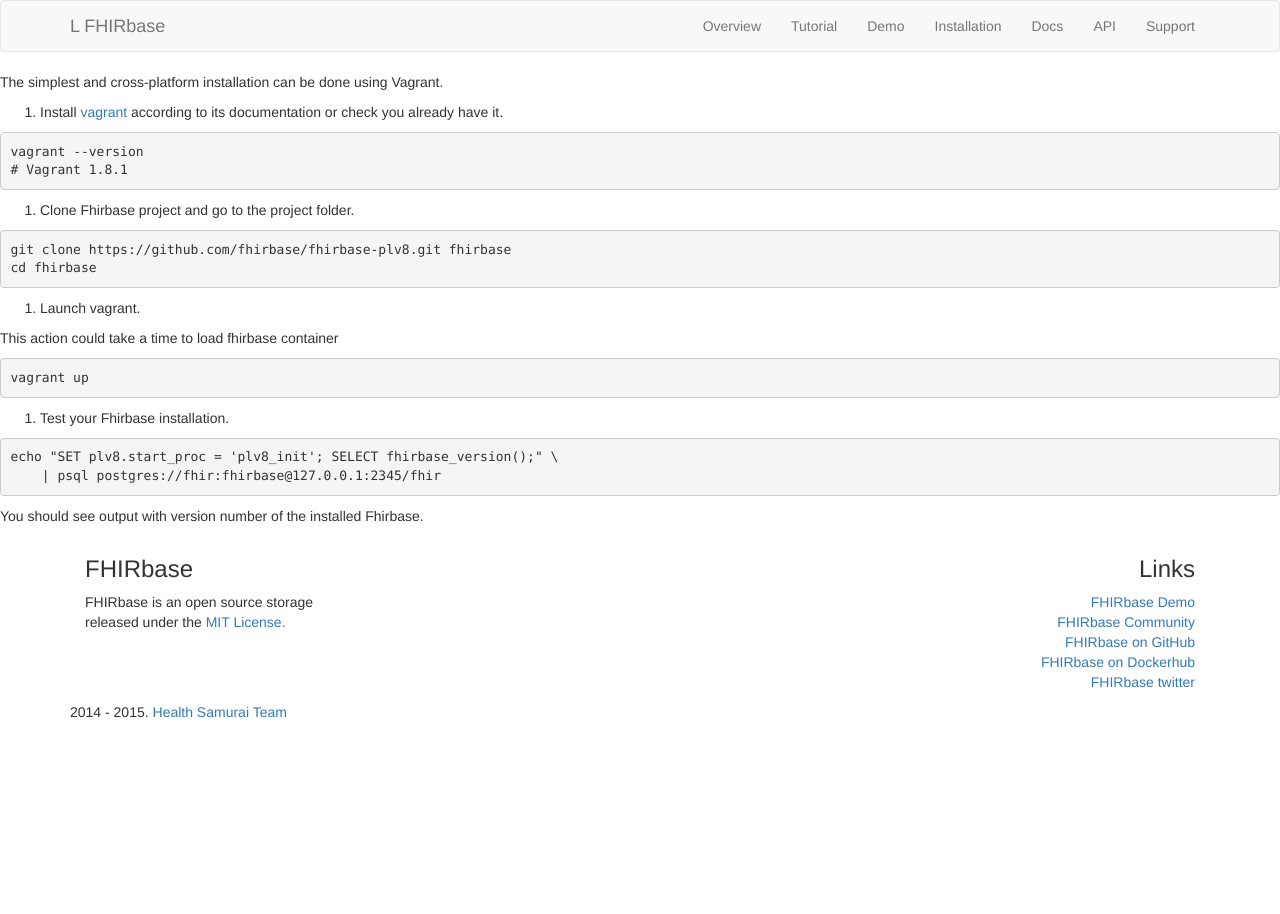
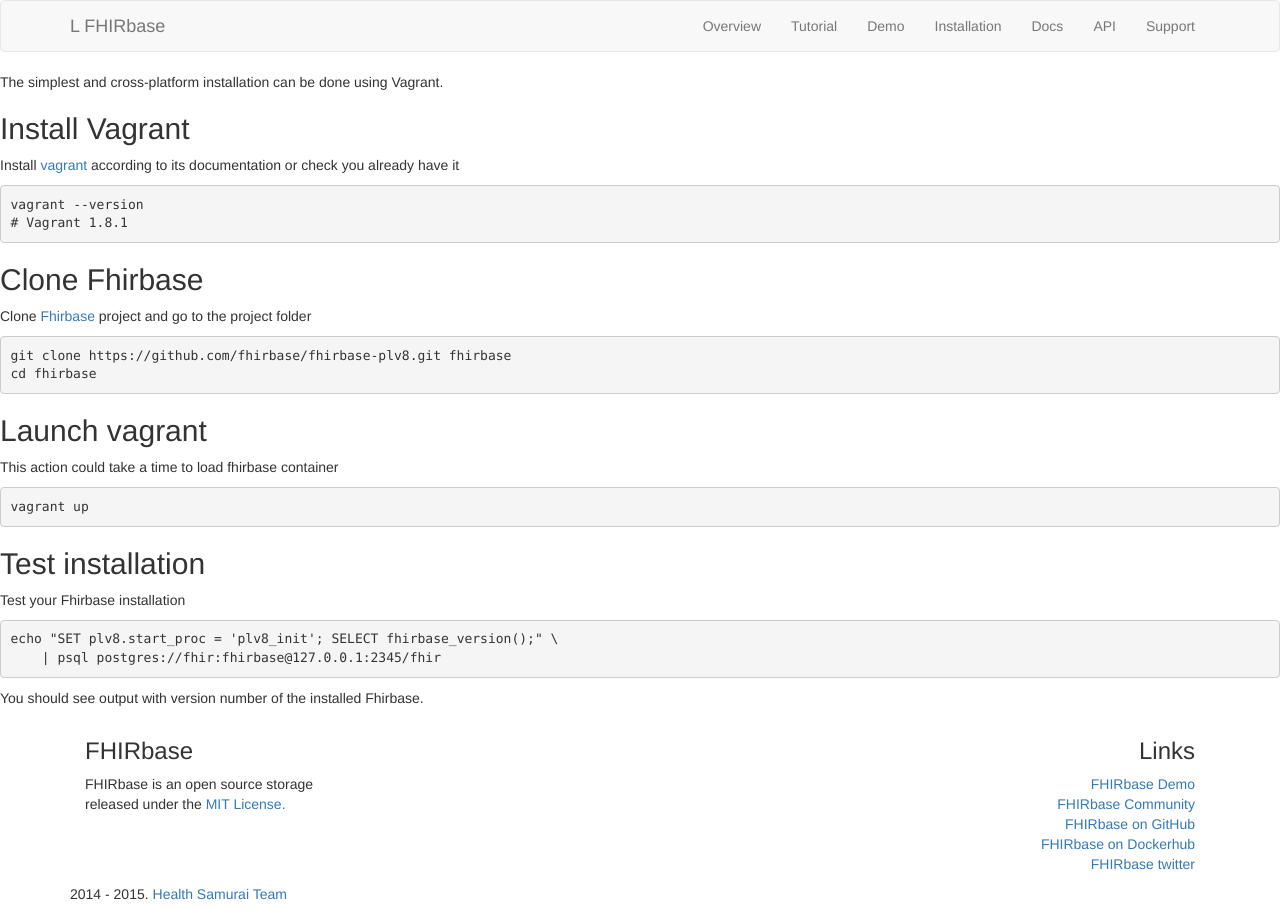
Before and after one commit to fhirbase/fhirbase.github.io, a Jekyll site: the page built from _instructions/vagrant.md, in a window 1280 px wide. Built offline with Jekyll 4.4.1, drawn with Linux system fonts in a browser that asks for light colours; nearby versions of some CDN libraries; library files that are not in the unit come from our copies; comment, search, counter and statistics services are not loaded.

Commit message:
style: vagrant article headers style

```diff
--- a/_instructions/vagrant.md
+++ b/_instructions/vagrant.md
@@ -7,23 +7,33 @@
 
 The simplest and cross-platform installation can be done using Vagrant.
 
-1. Install [vagrant][] according to its documentation or check you already have it.
+Install Vagrant
+---------------
 
-[vagrant]: https://www.vagrantup.com/downloads.html
+Install [vagrant][] according to its documentation or check you
+already have it
 
 ~~~bash
 vagrant --version
 # Vagrant 1.8.1
 ~~~
 
-2. Clone Fhirbase project and go to the project folder.
+[vagrant]: https://www.vagrantup.com/downloads.html
+
+Clone Fhirbase
+--------------
+
+Clone [Fhirbase][] project and go to the project folder
 
 ~~~bash
 git clone https://github.com/fhirbase/fhirbase-plv8.git fhirbase
 cd fhirbase
 ~~~
 
-3.  Launch vagrant.
+[fhirbase]: https://github.com/fhirbase/fhirbase-plv8
+
+Launch vagrant
+--------------
 
 This action could take a time to load fhirbase container
 
@@ -31,7 +41,10 @@
 vagrant up
 ~~~
 
-4. Test your Fhirbase installation.
+Test installation
+-----------------
+
+Test your Fhirbase installation
 
 ~~~bash
 echo "SET plv8.start_proc = 'plv8_init'; SELECT fhirbase_version();" \
```
